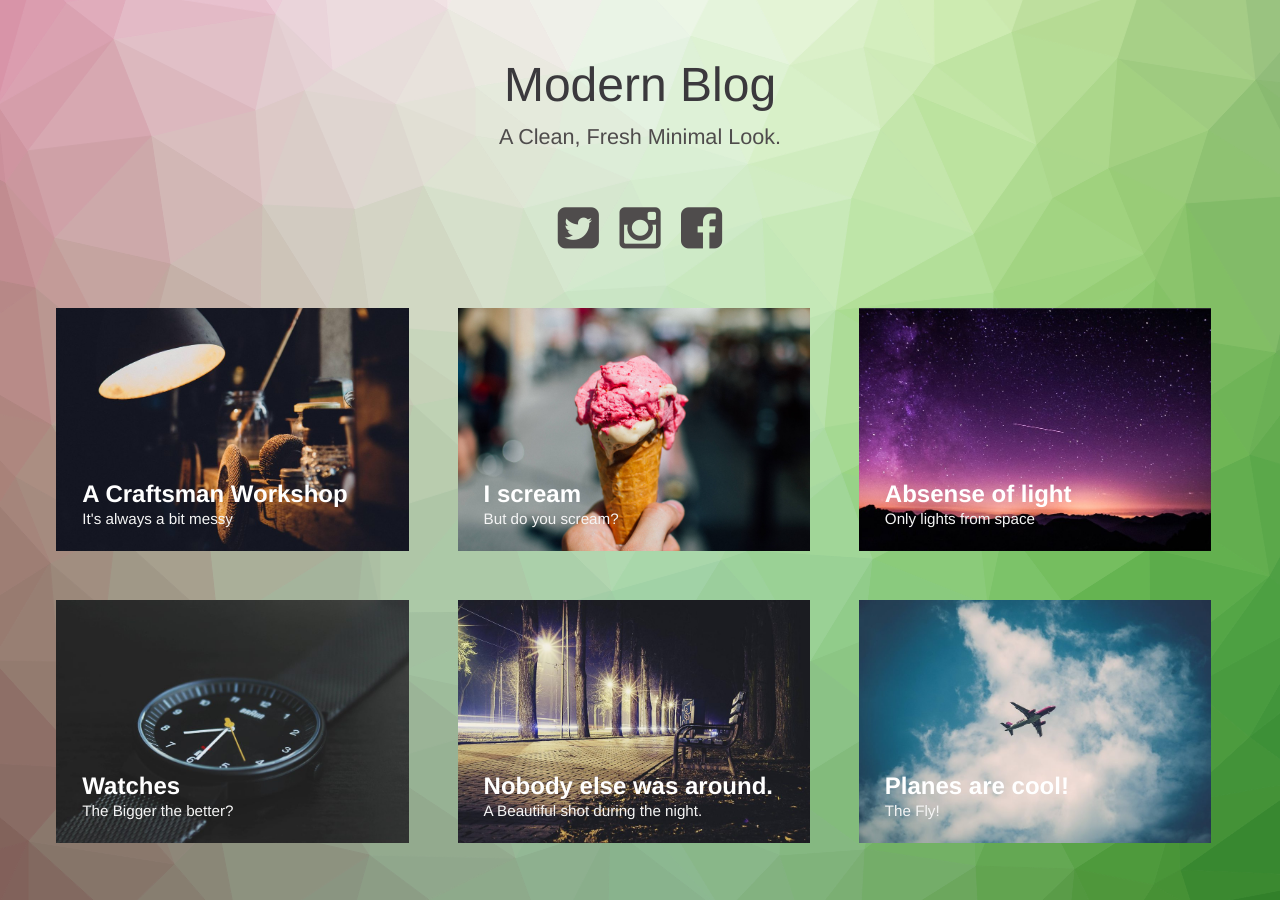
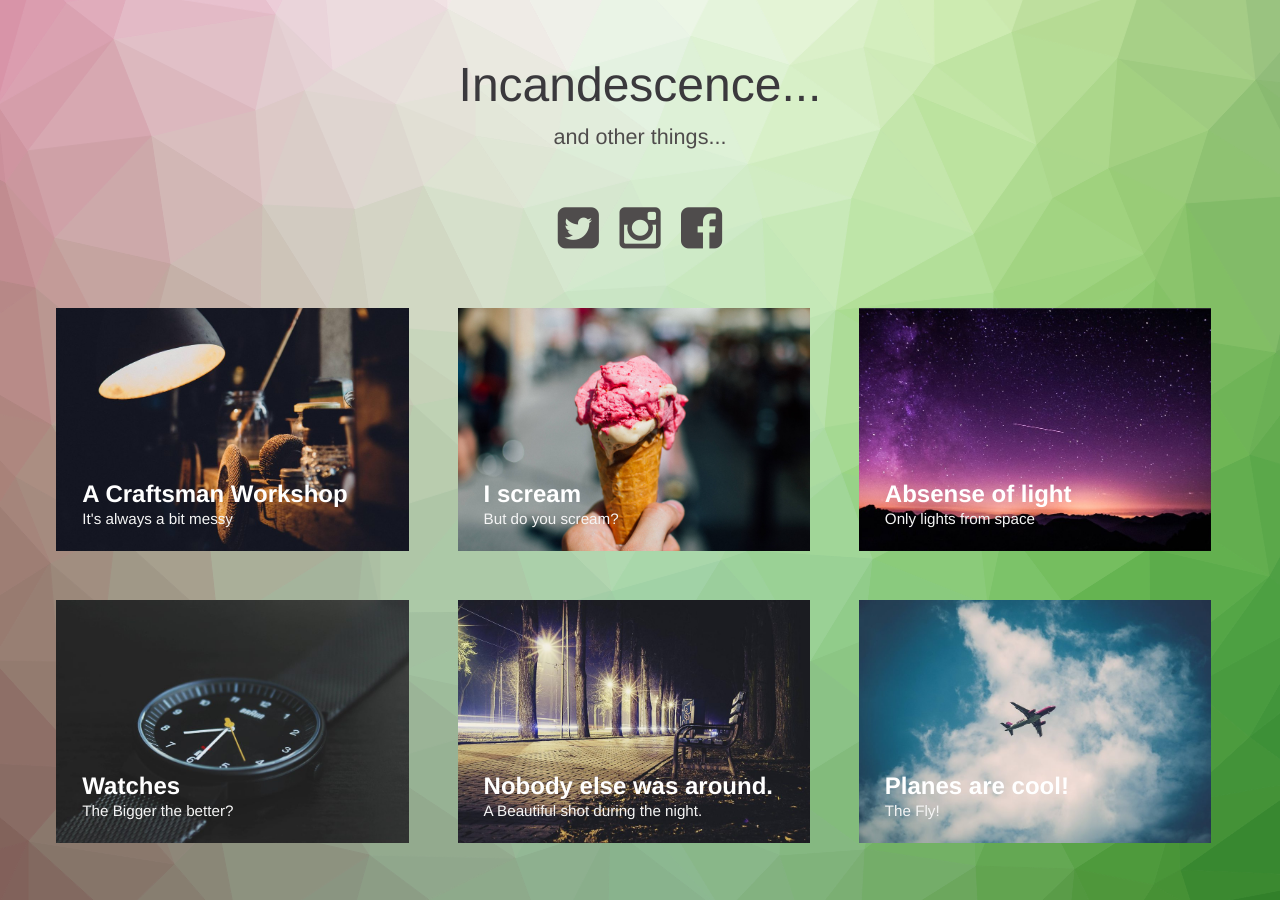
Before and after one commit to rajaratnmc/github.io, a Jekyll site: the page built from index.html, in a window 1280 px wide. Built offline with Jekyll 4.4.1, drawn with Linux system fonts in a browser that asks for light colours.

Commit message:
name change

```diff
--- a/index.html
+++ b/index.html
@@ -28,7 +28,7 @@ layout: compress
 <body class="body">
 <div class="container">
     <header class="header">
-        <h1>Modern Blog<span>A Clean, Fresh Minimal Look.</span></h1>
+        <h1>Incandescence...<span>and other things...</span></h1>
         <nav class="links">
             <a href="#"><i class="fa fa-twitter-square fa-3x"></i></a>
             <a href="#"><i class="fa fa-instagram fa-3x"></i></a>
```
